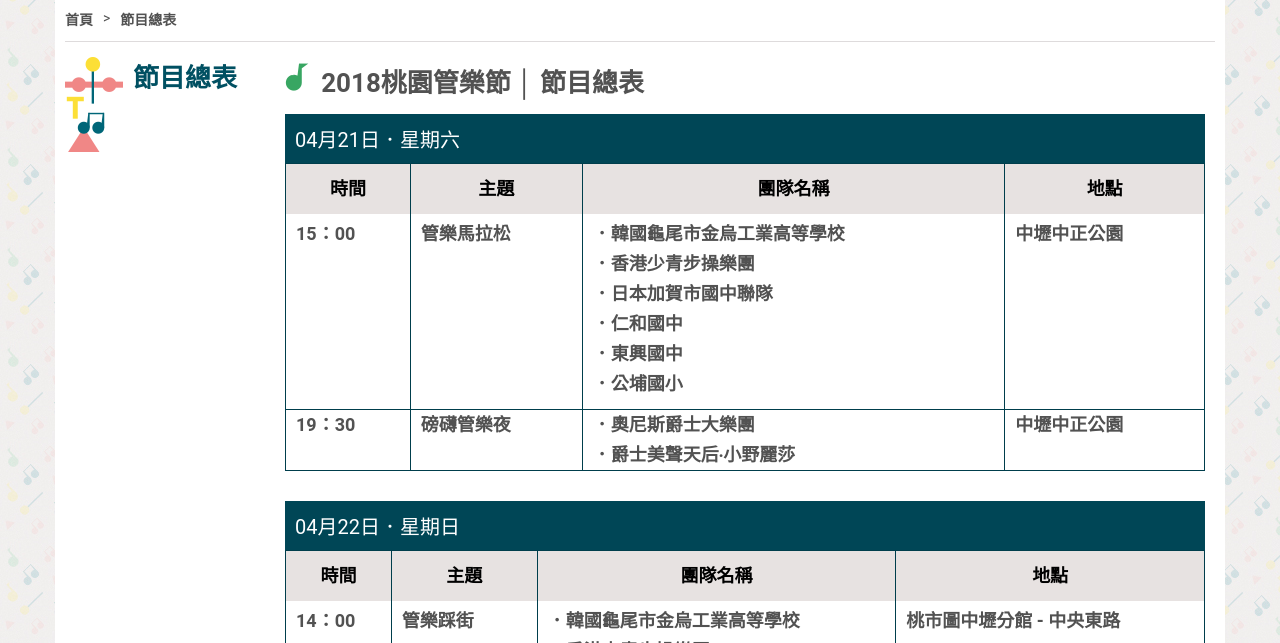
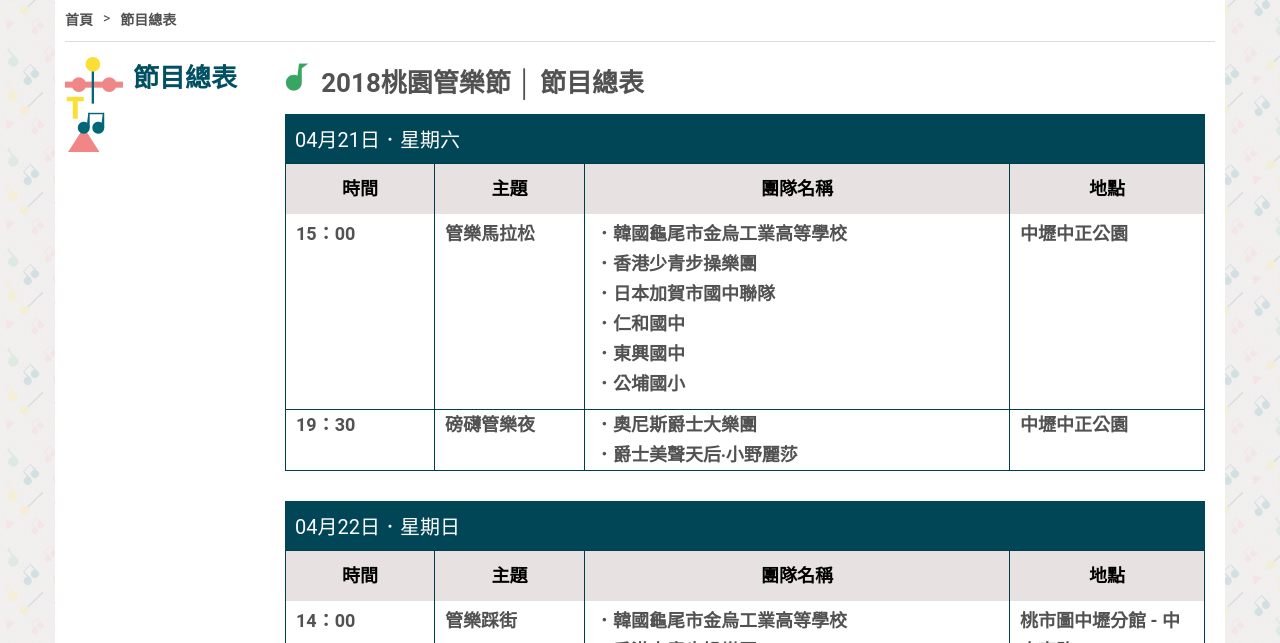
Before and after one commit to SaSaChu/musical, a plain HTML site: page table.html in a window 1280 px wide. Shown: the part 157-800 px from the top of the page. Drawn offline with Linux system fonts and the light colour scheme.

Commit message:
Fix html code.

```diff
--- a/scss/public.scss
+++ b/scss/public.scss
@@ -1100,6 +1100,14 @@ html {
               color: #525252;
               line-height: 30px;
 
+              &:nth-child(1), &:nth-child(2) {
+                width: 150px;
+              }
+
+              &:nth-child(3) {
+                width: 425px;
+              }
+
               &.l_green {
                 width: 50%;
                 border: 1px solid rgba(39, 147, 75, .8);
```
Also changed, not shown: css/public.css.
